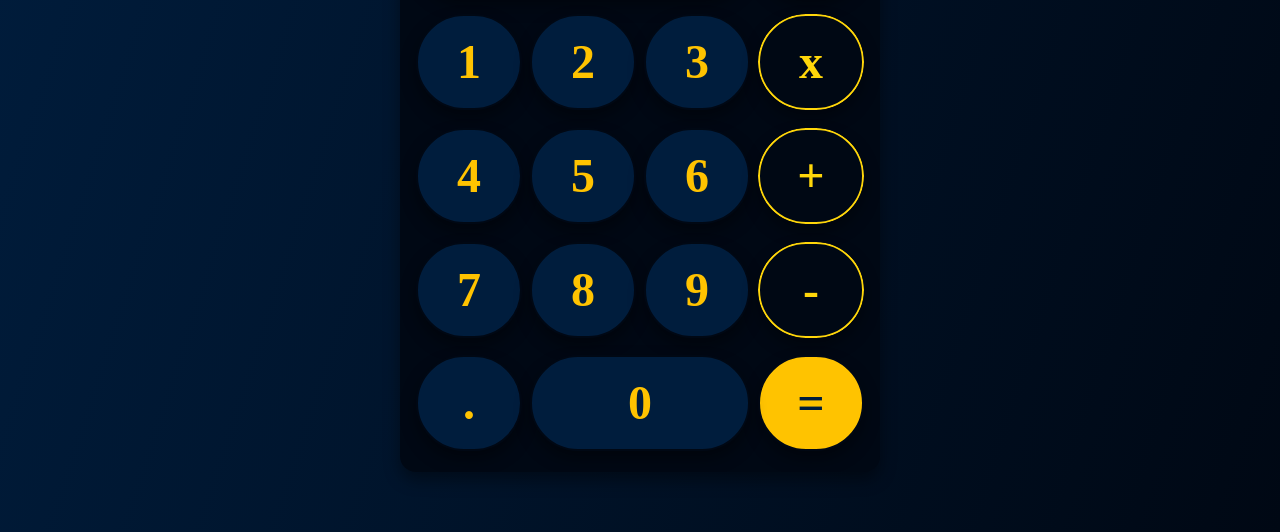
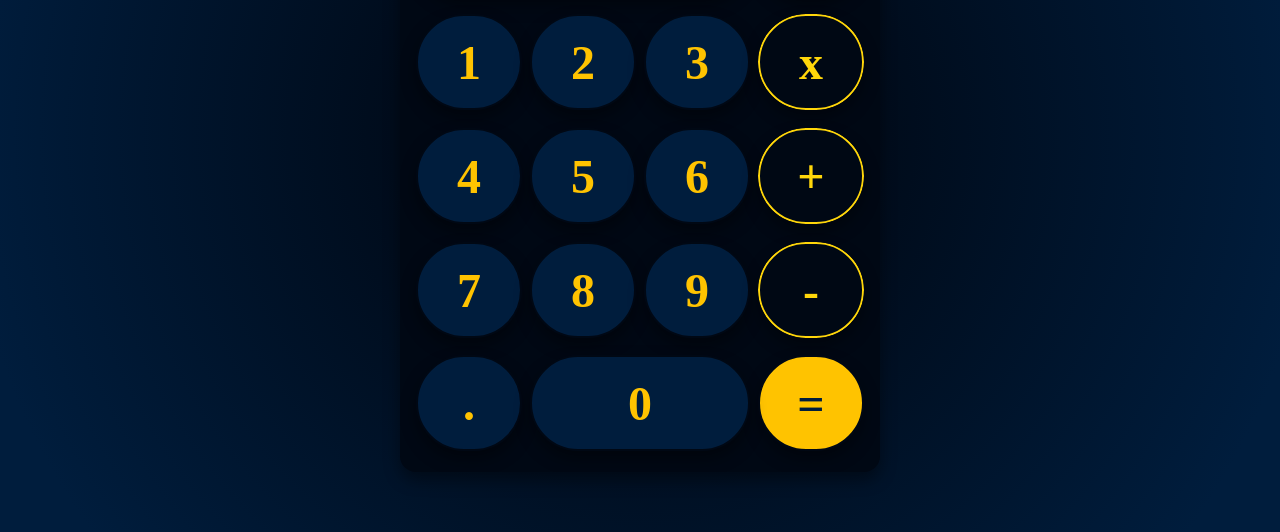
Before and after one commit to Kenny-Jewett/Portfolio, a plain HTML site: page Calculator/calculatorV2/index.html in a window 1280 px wide. Shown: the part 268-800 px from the top of the page. Drawn offline with Linux system fonts and the light colour scheme; a web font is replaced by a local one.

Commit message:
Added radial gradient

```diff
--- a/Calculator/calculatorV2/main.scss
+++ b/Calculator/calculatorV2/main.scss
@@ -16,14 +16,10 @@ $color-lightest: #FFD60A;
   font-family: $font;
 }
 
-
-
-
 body {
-    background: linear-gradient(.8turn, $color-darkest, $color-dark);
+    background: rgb(0,8,20);
+    background: radial-gradient(circle, $color-darkest 0%, $color-darkest 19%, $color-dark 90%, $color-dark 17%);
     min-height: 100vh;
-    text-rendering: optimizeSpeed;
-    line-height: 1.5;
   }
 
   img,
@@ -38,8 +34,6 @@ textarea,
 select {
   font: inherit;
 }
-
-
 
 .main__container {
     display: grid;
@@ -148,7 +142,6 @@ select {
     }
 }
 
-
 .clear__button {
     grid-column: 1 / 4;
     grid-row: 1 / 2;
```
Also changed, not shown: Calculator/calculatorV2/main.css.
